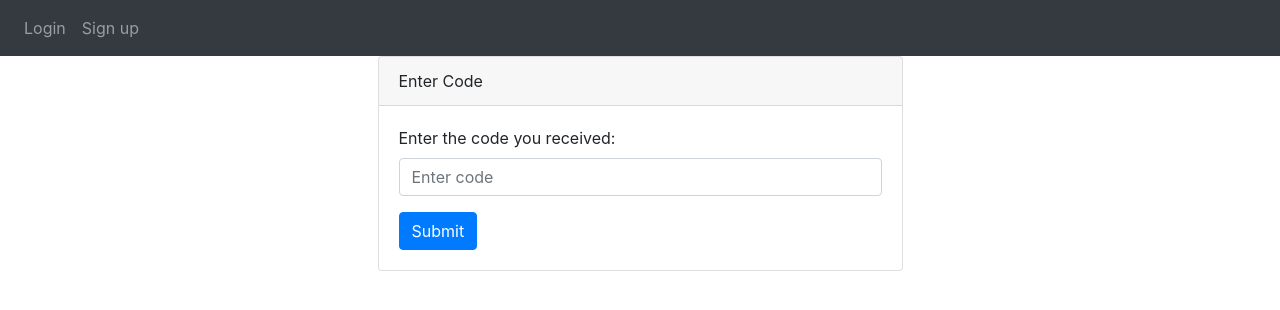
After one commit to OfirBittan/CyberProject, a Flask app: page /enter_code in a window 1280 px wide. The commit adds this page. Shown: the top 310 px of the page. Run offline with Flask 3, Linux system fonts and the light colour scheme; some libraries are stand-ins or nearby versions.

Commit message:
Changes 13.02.2024

```diff
--- a/Website/auth.py
+++ b/Website/auth.py
@@ -1,9 +1,17 @@
 import os
+import random
 from flask import Blueprint, render_template, request, flash, redirect, url_for
 from .models import User
 from . import db
-from flask_login import login_user, current_user
+from flask_login import login_user
 from passlib.hash import pbkdf2_sha256
+import hashlib
+from flask_mail import Message
+from flask_mail import Mail
+from flask_login import current_user
+from flask import session
+
+mail = Mail()
 
 auth = Blueprint('auth', __name__)
 
@@ -58,30 +66,6 @@ def sign_up():
     return render_template("sign_up.html", user=current_user)
 
 
-@auth.route('/reset_password', methods=['GET', 'POST'])
-def reset_password():
-    email = request.form.get('email')
-    current_password = request.form.get('currentPassword')
-    new_password = request.form.get('newPassword')
-    user = User.query.filter_by(email=email).first()
-    if request.method == 'POST':
-        if user:
-            if verify_password(current_password, user.password):
-                if len(new_password) < 7:
-                    flash('Password must be at least 7 characters.', category='error')
-                else:
-                    hashed_new_password = generate_password_hash(new_password)
-                    user.password = hashed_new_password
-                    db.session.commit()
-                    flash('Changed password!', category='success')
-                return redirect(url_for('auth.login'))
-            else:
-                flash('Incorrect current password, try again.', category='error')
-        else:
-            flash('Email does not exist.', category='error')
-    return render_template("reset_password.html", user=current_user)
-
-
 # Helper functions for password handling
 def generate_password_hash(password):
     salt = os.urandom(16)
@@ -90,3 +74,104 @@ def generate_password_hash(password):
 
 def verify_password(password, hashed_password):
     return pbkdf2_sha256.verify(password, hashed_password)
+
+
+@auth.route('/forgot_password', methods=['GET', 'POST'])
+def forgot_password():
+    user = None
+    if request.method == 'POST':
+        email = request.form.get('email')
+        user = User.query.filter_by(email=email).first()
+        if user:
+            # generate random code
+            code = generate_random_code()
+            # Generate and send code via email
+            send_reset_code_email(email, code)
+            # Store the code in the session or database for verification later
+            session['reset_code_hash'] = hashlib.sha1(code.encode()).hexdigest()
+            # session['reset_code'] = code
+            flash('A code has been sent to your email. Please check your inbox.', category='success')
+            # Redirect to code input page
+            return redirect(url_for('auth.enter_code', email=email))
+        else:
+            flash('Email does not exist.', category='error')
+    return render_template("forgot_password.html", user=user)
+
+
+def generate_random_code():
+    # Generate a random code
+    random_code = str(random.randint(10000, 99999))
+    # Hash the random code using SHA-1
+    hashed_code = hashlib.sha1(random_code.encode()).hexdigest()
+    return hashed_code
+
+
+@auth.route('/enter_code', methods=['GET', 'POST'])
+def enter_code():
+    email = request.args.get('email')
+    user = current_user
+    if request.method == 'POST':
+        code = request.form.get('code')
+        # Verify the code
+        if VerificationCode.verify_code(email, code):
+            # Redirect to password reset page
+            return redirect(url_for('auth.reset_password', email=email, code=code))
+        else:
+            flash('Invalid code. Please try again.', category='error')
+    return render_template("code_input.html", user=user)
+
+
+def send_reset_code_email(email, code):
+    msg = Message('Reset Your Password', recipients=[email])
+    msg.body = f'Your reset password code is: {code}'
+    mail.send(msg)
+
+
+@auth.route('/reset_password', methods=['GET', 'POST'])
+def reset_password():
+    if request.method == 'POST':
+        email = request.form.get('email')
+        code = request.form.get('code')  # The random value entered by the user
+        new_password = request.form.get('newPassword')
+        confirm_password = request.form.get('confirmPassword')
+        user = User.query.filter_by(email=email).first()
+        if user:
+            # Check if the code entered by the user matches the stored hash of the code
+            if VerificationCode.verify_code(email, code):
+                if new_password != confirm_password:
+                    flash('Passwords do not match.', category='error')
+                elif len(new_password) < 7:
+                    flash('Password must be at least 7 characters.', category='error')
+                else:
+                    # Reset password
+                    hashed_new_password = generate_password_hash(new_password)
+                    user.password = hashed_new_password
+                    db.session.commit()
+                    flash('Password changed successfully!', category='success')
+                    return redirect(url_for('auth.login'))
+            else:
+                flash('Invalid or expired reset token.', category='error')
+        else:
+            flash('Email does not exist.', category='error')
+    return render_template("reset_password.html", user=current_user, code=request.args.get('code'),
+                           email=request.args.get('email'))
+
+
+class VerificationCode(db.Model):
+    id = db.Column(db.Integer, primary_key=True)
+    user_id = db.Column(db.Integer, db.ForeignKey('user.id'), nullable=False)
+    code_hash = db.Column(db.String(40), nullable=False)  # SHA1 hashes are 40 characters long
+    created_at = db.Column(db.TIMESTAMP, server_default=db.func.current_timestamp(), nullable=False)
+    # Define a relationship with the User model
+    user = db.relationship('User', backref=db.backref('verification_codes', lazy=True))
+
+    @staticmethod
+    def verify_code(email, code):
+        # Retrieve the user based on the email
+        stored_code_hash = session.get('reset_code_hash')
+        if stored_code_hash:
+            # Filter the VerificationCode model by user_id and code
+            entered_code_hash = hashlib.sha1(code.encode()).hexdigest()
+            if entered_code_hash == stored_code_hash:
+                return True
+        return False
--- a/Website/templates/base.html
+++ b/Website/templates/base.html
@@ -30,7 +30,6 @@
           {% else %}
           <a class="nav-item nav-link" id="login" href="/login">Login</a>
           <a class="nav-item nav-link" id="sign_up" href="/sign_up">Sign up</a>
-<!--          <a class="nav-item nav-link" id="reset_password" href="/reset_password">Reset password</a>-->
           {% endif %}
         </div>
       </div>
--- /dev/null
+++ b/Website/templates/code_input.html
@@ -0,0 +1,22 @@
+{% extends "base.html" %}
+{% block title %} Enter Code {% endblock %}
+{% block content %}
+<div class="container">
+    <div class="row justify-content-center">
+        <div class="col-md-6">
+            <div class="card">
+                <div class="card-header">Enter Code</div>
+                <div class="card-body">
+                    <form method="POST">
+                        <div class="form-group">
+                            <label for="code">Enter the code you received:</label>
+                            <input type="text" class="form-control" id="code" name="code" placeholder="Enter code">
+                        </div>
+                        <button type="submit" class="btn btn-primary">Submit</button>
+                    </form>
+                </div>
+            </div>
+        </div>
+    </div>
+</div>
+{% endblock %}
--- a/Website/templates/home.html
+++ b/Website/templates/home.html
@@ -2,9 +2,9 @@
 {% block content %}
 <div class="content">
     <h1>Communication LTD</h1>
-    <h4>Customers list:</h4>
+    <h3>Customers list:</h3>
     {% for customer in data %}
-        <h5>{{customer.first_name}}</h5>
+        <p>{{customer.first_name}}</p>
     {% endfor %}
 </div>
 {% endblock %}
--- a/Website/templates/login.html
+++ b/Website/templates/login.html
@@ -23,5 +23,9 @@
         />
     </div>
     <br><button type="submit" class="btn btn-primary">Login</button>
+    <p class="mt-3">Forgot your password? <a href="{{ url_for('auth.forgot_password') }}">Reset it here</a>.</p>
+
+
+
 </form>
 {% endblock %}
--- a/Website/views.py
+++ b/Website/views.py
@@ -34,7 +34,7 @@ def add_customer():
         elif len(first_name) < 2:
             flash('First name must be greater than 1 character.', category='error')
         else:
-            new_customer = Customers(email=email, first_name=first_name)
+            new_customer = Customers(email=email, first_name=first_name, user_id=current_user.id)
             db.session.add(new_customer)
             db.session.commit()
             flash(f'Added customer {new_customer.first_name}', category='success')
```
Also changed, not shown: Website/__init__.py (+14 -1 lines), Website/models.py (+8 -8 lines), Website/templates/forgot_password.html (added, +22 -0 lines), Website/templates/reset_password.html (+18 -22 lines).
